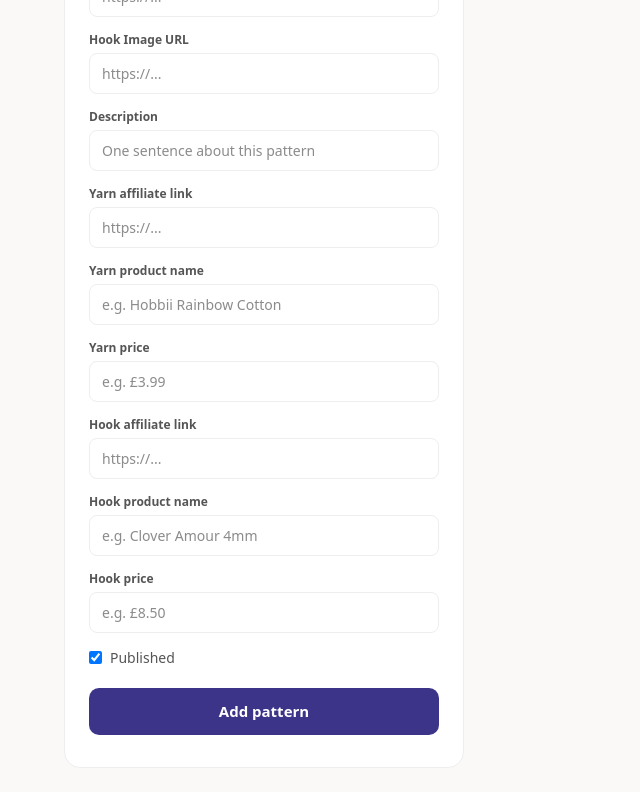
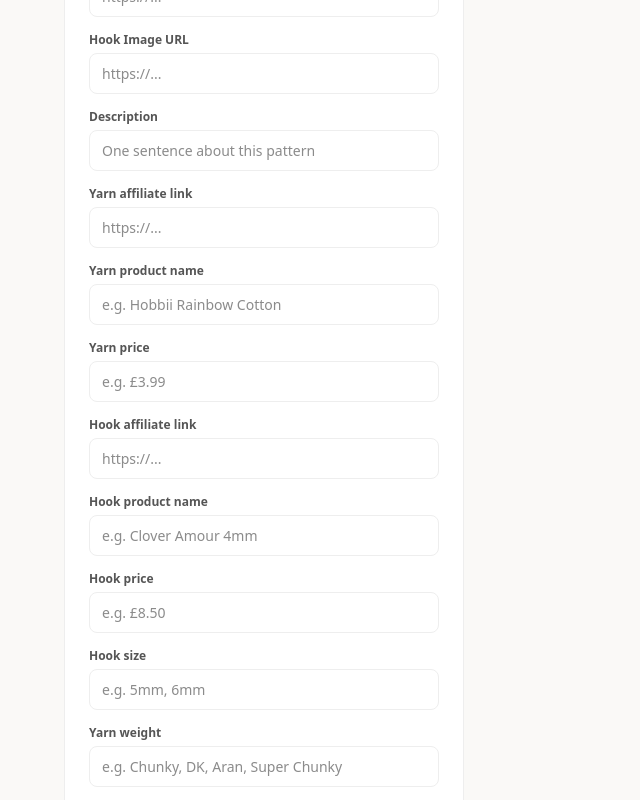
Before and after one commit to bmatmati/loopbase, a Next.js app: page /admin in a window 1280 px wide. Shown: the part 835-1635 px from the top of the page, without its empty margins (0-640 px from the left). Built offline with nearby package versions, Linux system fonts and the light colour scheme; no server answers; the database is empty.

Commit message:
Add hook size yarn weight yarn type and tags

```diff
--- a/app/admin/page.js
+++ b/app/admin/page.js
@@ -15,7 +15,7 @@ export default function Admin() {
     yarn_image_url: '', hook_image_url: '',   // ← ADDED
     description: '', yarn_affiliate: '', yarn_name: '',
     yarn_price: '', hook_affiliate: '', hook_name: '',
-    hook_price: '', is_published: true
+    hook_price: '', hook_size: '', yarn_weight: '', yarn_type: '', tags: '', is_published: true
   }
 
   const [form, setForm] = useState(empty)
@@ -84,6 +84,10 @@ export default function Admin() {
       hook_affiliate: p.hook_affiliate || '',
       hook_name: p.hook_name || '',
       hook_price: p.hook_price || '',
+      hook_size: p.hook_size || '',
+      yarn_weight: p.yarn_weight || '',
+      yarn_type: p.yarn_type || '',
+      tags: p.tags || '',
       is_published: p.is_published
     })
     setEditingId(p.id)
@@ -150,6 +154,10 @@ export default function Admin() {
           {inp('Hook affiliate link', 'hook_affiliate', 'https://...')}
           {inp('Hook product name', 'hook_name', 'e.g. Clover Amour 4mm')}
           {inp('Hook price', 'hook_price', 'e.g. £8.50')}
+          {inp('Hook size', 'hook_size', 'e.g. 5mm, 6mm')}
+          {inp('Yarn weight', 'yarn_weight', 'e.g. Chunky, DK, Aran, Super Chunky')}
+          {inp('Yarn type', 'yarn_type', 'e.g. Cotton, Wool, Acrylic, T-Shirt Yarn')}
+          {inp('Tags', 'tags', 'e.g. summer, quick make, gift idea, colourful')}
 
           <div style={{ marginBottom: 20, display: 'flex', alignItems: 'center', gap: 8 }}>
             <input type="checkbox" checked={form.is_published}
```
